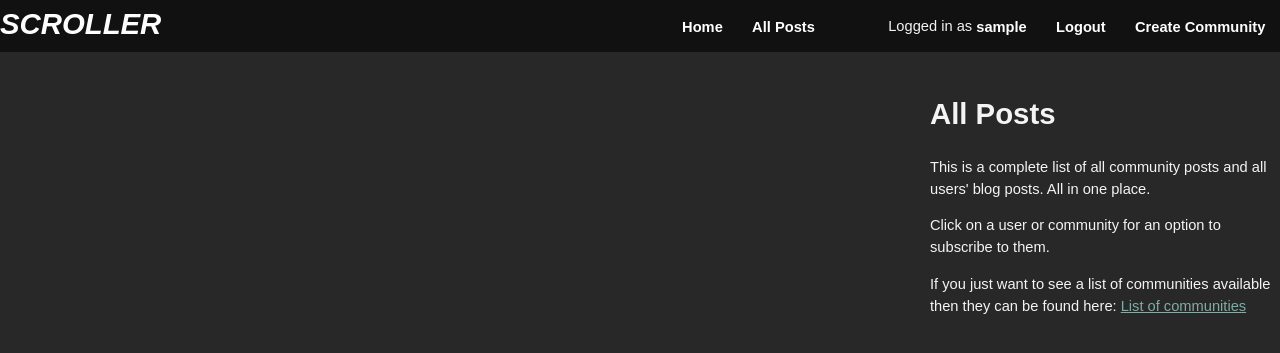
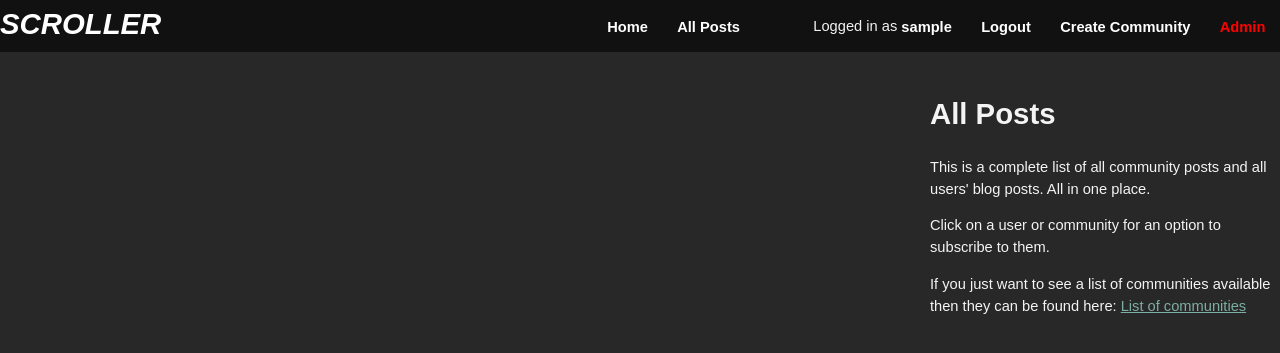
Before and after one commit to james-adcott-edu/scroller, a Django app: page /all/ in a window 1280 px wide. Shown: the top 353 px of the page. Run offline with Django 5.2, Linux system fonts and the light colour scheme; the visitor is signed in with stand-in values (Sample User, id 1); data that the repository does not hold is empty; some libraries are stand-ins or nearby versions.

Commit message:
add admin link for relevant users

```diff
--- a/forum/templates/base.html
+++ b/forum/templates/base.html
@@ -38,6 +38,7 @@
                     <li><a href="{% url 'account_login' %}">Login</a></li>
                     <li><a href="{% url 'account_signup' %}">Sign Up</a></li>
                     {% endif %}
+                    {% if user.is_staff %}<li><a href="{% url 'admin:index' %}" style="color: red">Admin</a></li>{% endif %}
                 </ul>
             </nav>
         </div>
```
